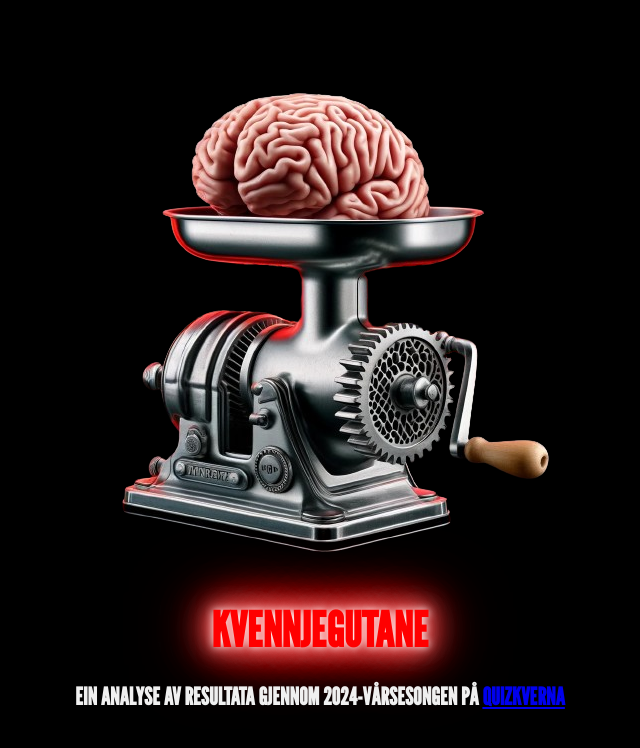
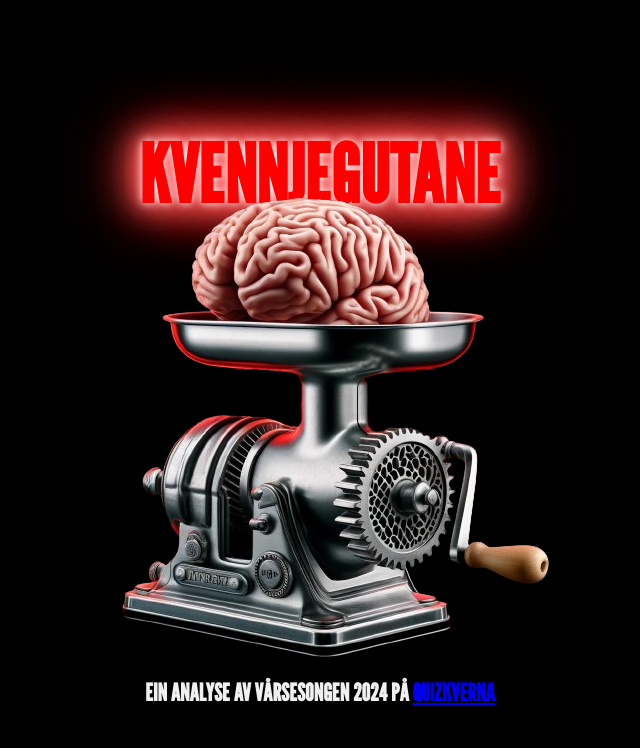
Before and after one commit to petrepa/kvennjegutane, a plain HTML site: page index.html in a window 1280 px wide. Shown: the whole page, without its empty margins (320-960 px from the left). Drawn offline with nearby package versions, Linux system fonts and the light colour scheme.

Commit message:
Moved title to top

```diff
--- a/index.html
+++ b/index.html
@@ -39,7 +39,7 @@
         h1 {
             color: #FF0000;
             /* Primary red color */
-            font-size: 3em;
+            font-size: 5em;
             /* Large font size */
             text-align: center;
             /* Center text */
@@ -93,10 +93,14 @@
 
 <body>
     <!-- Image path can be replaced with your desired image URL -->
-    <img src="./assets/DALL_E_A_vintage_mincer__featuring_a_sleek_silver_finish_and_a_mechanical_design_with_a_hand_crank_and_wooden_handle.png"
-        alt="Centered Image">
-    <h1>KVENNJEGUTANE</h1>
-    <h2>EIN ANALYSE AV RESULTATA GJENNOM 2024-VÅRSESONGEN PÅ <a href="https://www.quizkverna.no/">QUIZKVERNA</a></h2>
+    <div>
+        <h1>KVENNJEGUTANE</h1>
+        <img style="margin-top: -5.5em;"
+            src="./assets/DALL_E_A_vintage_mincer__featuring_a_sleek_silver_finish_and_a_mechanical_design_with_a_hand_crank_and_wooden_handle.png"
+            alt="Centered Image">
+        <h2>EIN ANALYSE AV VÅRSESONGEN 2024 PÅ <a href="https://www.quizkverna.no/">QUIZKVERNA</a>
+        </h2>
+    </div>
 </body>
 
 </html>
```
